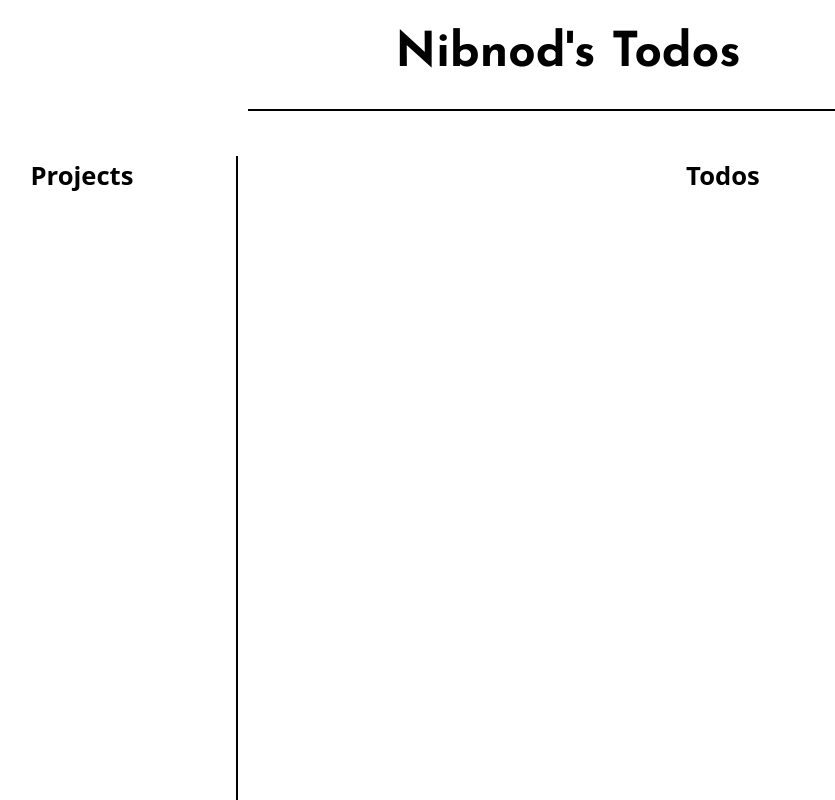
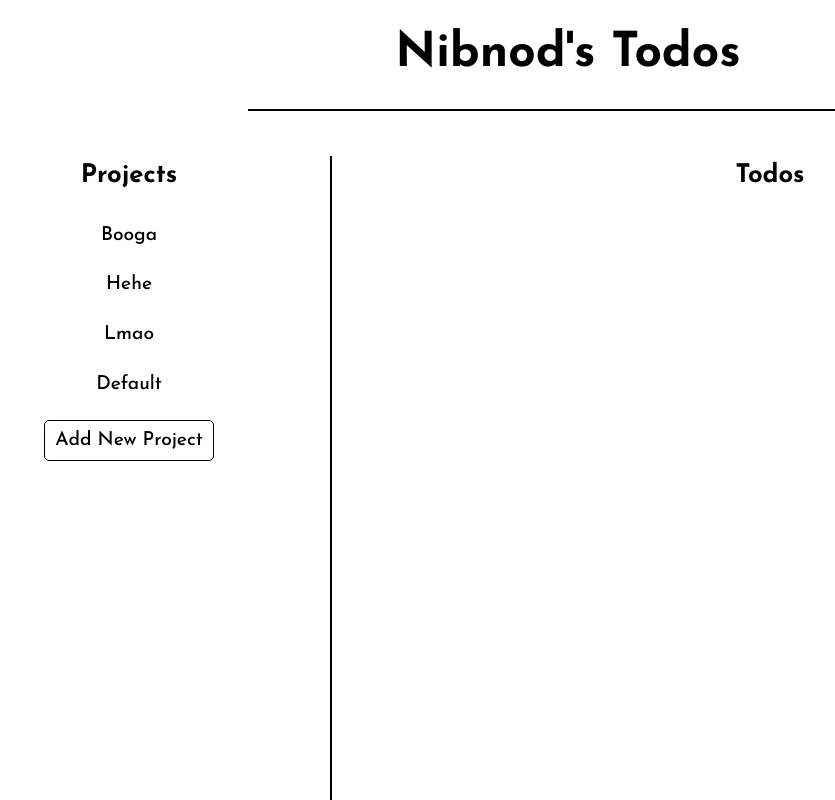
Before and after one commit to nibblenod/Todo-List, a website built with webpack: page src/template.html in a window 1280 px wide. Shown: the whole page, without its empty margins (72-907 px from the left). Built offline with nearby package versions, Linux system fonts and the light colour scheme.

Commit message:
Projects show up in projects section upon initalization

```diff
--- a/package.json
+++ b/package.json
@@ -28,5 +28,8 @@
     "webpack-cli": "^6.0.1",
     "webpack-dev-server": "^5.2.2",
     "webpack-merge": "^6.0.1"
+  },
+  "dependencies": {
+    "uuid": "^11.1.0"
   }
 }
--- a/src/Controller.js
+++ b/src/Controller.js
@@ -4,6 +4,10 @@ export class Controller {
     #_currentProjects = new Map();
     constructor() {
         this.#_currentProjects.set("Default", new Project("Default", new Map()))
+        this.#_currentProjects.set("Lmao", new Project("Lmao", new Map()))
+        this.#_currentProjects.set("Hehe", new Project("Hehe", new Map()))
+        this.#_currentProjects.set("Booga", new Project("Booga", new Map()))
+
     }
     createProject(title)
     {
--- /dev/null
+++ b/src/DisplayController.js
@@ -0,0 +1,31 @@
+import {Controller} from "./Controller";
+
+export class DisplayController
+{
+    #_controller;
+    constructor(controller) {
+        this.#_controller = controller;
+    }
+    init()
+    {
+        this.refreshProjects();
+        const addProjectButton = document.querySelector(".projects-container > button")
+        // addProjectButton.addEventListener("click", );
+    }
+
+    refreshProjects()
+    {
+        const projects = document.querySelector('.projects-container');
+        this.#_controller.projects.forEach(function(project)
+        {
+            const div = document.createElement('div');
+            div.textContent = project.title;
+            div.classList.add('project');
+            div.dataset.id = project.id;
+            projects.prepend(div);
+        });
+    }
+
+    // addProject
+
+}
--- a/src/Models/Project.js
+++ b/src/Models/Project.js
@@ -1,7 +1,10 @@
+import {v4 as uuidv4} from 'uuid';
+
 export class Project {
     constructor(title, todos)
     {
         this.title = title;
         this.todos = todos;
+        this.id = uuidv4();
     }
 }
--- a/src/Models/Todo.js
+++ b/src/Models/Todo.js
@@ -1,3 +1,4 @@
+import {v4 as uuidv4} from 'uuid';
 export class Todo {
     constructor(title, description, dueDate, priority, notes, checklist)
     {
@@ -7,6 +8,7 @@ export class Todo {
         this.priority = priority;
         this.notes = notes;
         this.checklist = checklist;
+        this.id = uuidv4();
     }
 }
 
--- a/src/index.js
+++ b/src/index.js
@@ -1,13 +1,9 @@
 import {Todo, priority} from "./Models/Todo.js"
 import {Project} from "./Models/Project.js"
+import {DisplayController} from "./DisplayController"
 import "./styles.css";
 import {Controller} from "./Controller.js";
 
-const projectController = new Controller();
+const disController = new DisplayController(new Controller());
 
-let currentProject = 'Default';
-
-function changeActiveProject(projectTitle)
-{
-    currentProject = projectTitle;
-}
+disController.init();
--- a/src/styles.css
+++ b/src/styles.css
@@ -12,6 +12,9 @@ body {
     line-height: 1.6;
     scroll-behavior: smooth;
     height: 100vh;
+    font-family: "Josefin Sans", sans-serif;
+    font-optical-sizing: auto;
+    font-style: normal;
 }
 
 a {
@@ -25,13 +28,11 @@ ul {
 img {
     max-width: 100%;
 }
+
 header {
+    font-weight: 700;
     text-align: center;
     padding: 1rem;
-    font-family: "Josefin Sans", sans-serif;
-    font-optical-sizing: auto;
-    font-weight: 700;
-    font-style: normal;
     font-size: 1.5rem;
     border-bottom: 2px solid black;
     width: 50%;
@@ -55,3 +56,29 @@ aside {
 section {
     flex-grow: 3.5;
 }
+.projects-container {
+    padding: 1.5rem;
+    font-size: 1.2rem;
+    font-weight: 500;
+    text-align: center;
+}
+.projects-container > * {
+    margin-bottom: 1.2rem;
+}
+.projects-container button{
+    border: 1px solid black;
+    border-radius: 5px;
+    margin: 0;
+    padding: 10px;
+    width: auto;
+    overflow: visible;
+    background: transparent;
+    color: inherit;
+    font: inherit;
+    line-height: normal;
+    cursor: pointer;
+}
+.projects-container button:active
+{
+    scale: 0.99;
+}
--- a/src/template.html
+++ b/src/template.html
@@ -15,6 +15,9 @@
 <main>
     <aside class="projects">
         <h2>Projects</h2>
+        <div class="projects-container">
+            <button>Add New Project</button>
+        </div>
 
     </aside>
     <section class="todos">
```
Also changed, not shown: 1 other file.
